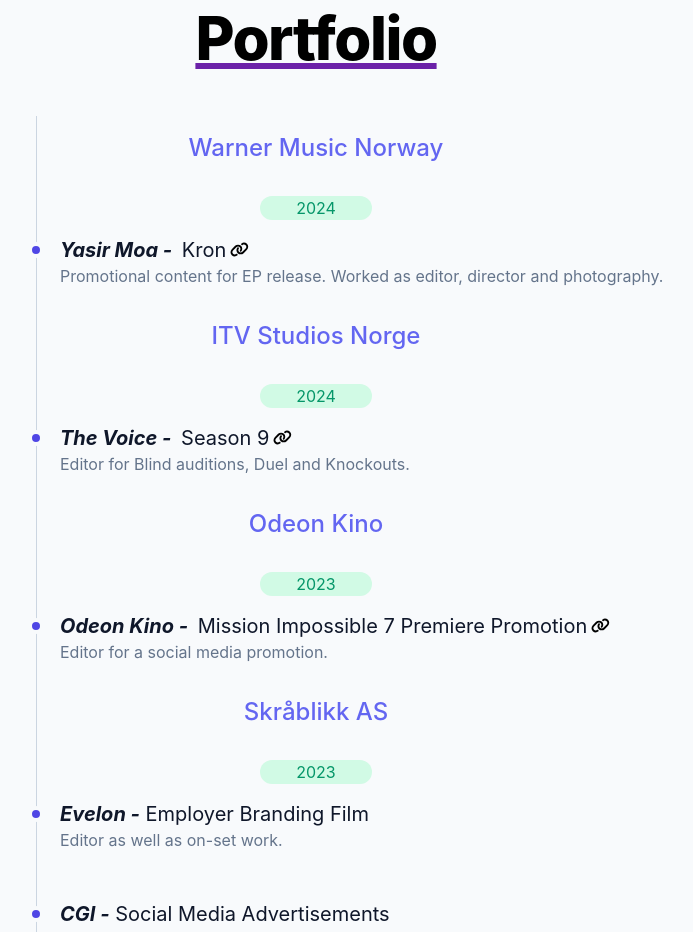
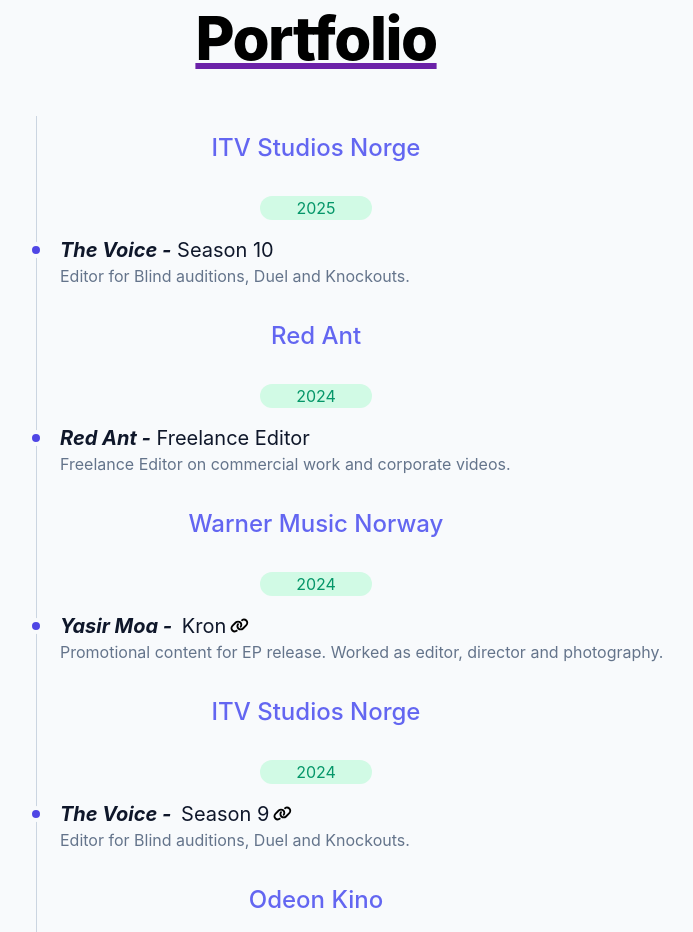
Before and after one commit to YonkoSalar/Ruben-portfolio, a React (Create React App) app: page / in a window 1280 px wide. Shown: the part 1760-2692 px from the top of the page, without its empty margins (324-1017 px from the left). Built offline with nearby package versions, Linux system fonts and the light colour scheme.

Commit message:
Add new projects to timeline

```diff
--- a/src/pages/Timeline.tsx
+++ b/src/pages/Timeline.tsx
@@ -19,6 +19,28 @@
 };
 
 const companyEvents: CompanyEvent[] = [
+  {
+    companyName: "ITV Studios Norge",
+    years: [
+      {
+        year: "2025",
+        customers: [
+          { customer: "The Voice", title: "Season 10", description: "Editor for Blind auditions, Duel and Knockouts. ",  url: "" },
+        ],
+      },
+    ],
+  },
+  {
+    companyName: "Red Ant",
+    years: [
+      {
+        year: "2024",
+        customers: [
+          { customer: "Red Ant", title: "Freelance Editor", description: "Freelance Editor on commercial work and corporate videos.", url: "" },
+        ],
+      },
+    ],
+  },
   {
     companyName: "Warner Music Norway",
     years: [
```
